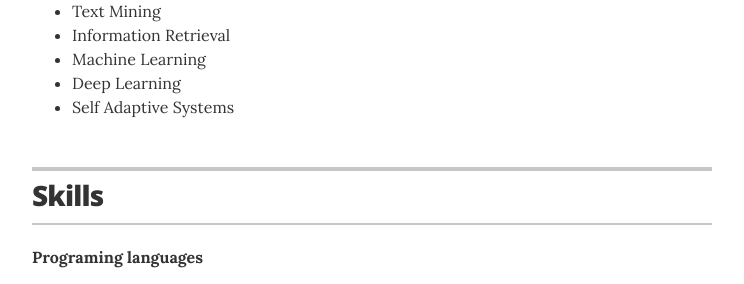
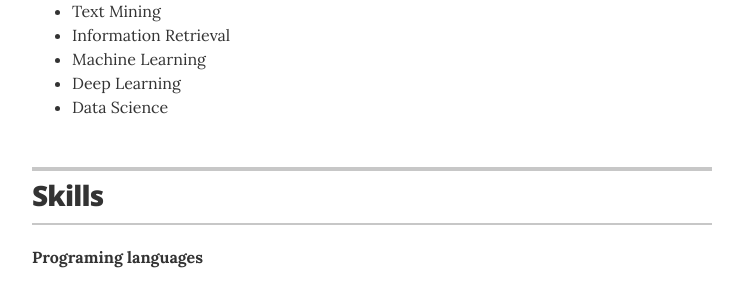
Before and after one commit to hosseinsadr/hosseinsadr.github.io, a Jekyll site: the page built from index.html, in a window 1280 px wide and 900 px high, scrolled down 3695 px. Shown: the part 163-447 px from the top of the window, without its empty margins (268-1012 px from the left). Built offline with Jekyll 4.4.1, drawn with Linux system fonts in a browser that asks for light colours.

Commit message:
Update projects.yml

```diff
--- a/_data/projects.yml
+++ b/_data/projects.yml
@@ -19,4 +19,4 @@
   # Research Interests
 - project: Research Interests
   # url: "#"
-  description: <ul class="resume-item-list"><li>Natural Language Processing (NLP)</li><li>Text Mining</li><li>Information Retrieval</li><li>Machine Learning</li><li>Deep Learning</li><li>Self Adaptive Systems</li></ul>
+  description: <ul class="resume-item-list"><li>Natural Language Processing (NLP)</li><li>Text Mining</li><li>Information Retrieval</li><li>Machine Learning</li><li>Deep Learning</li><li>Data Science</li></ul>
```
